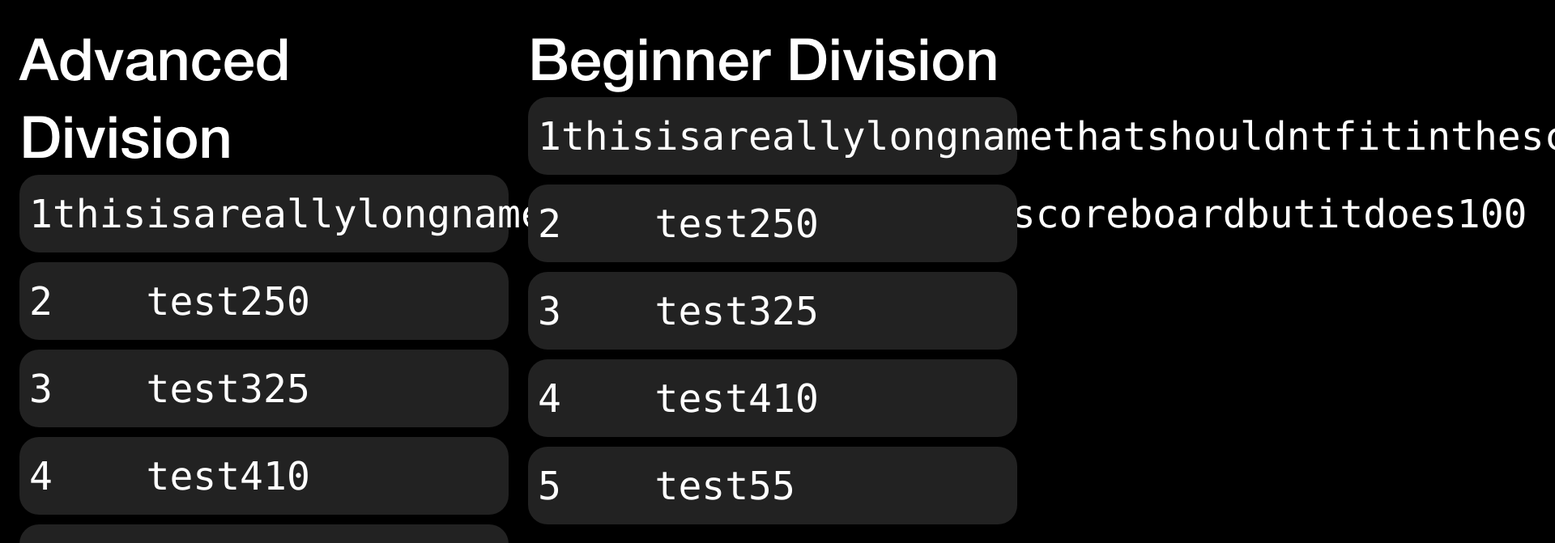
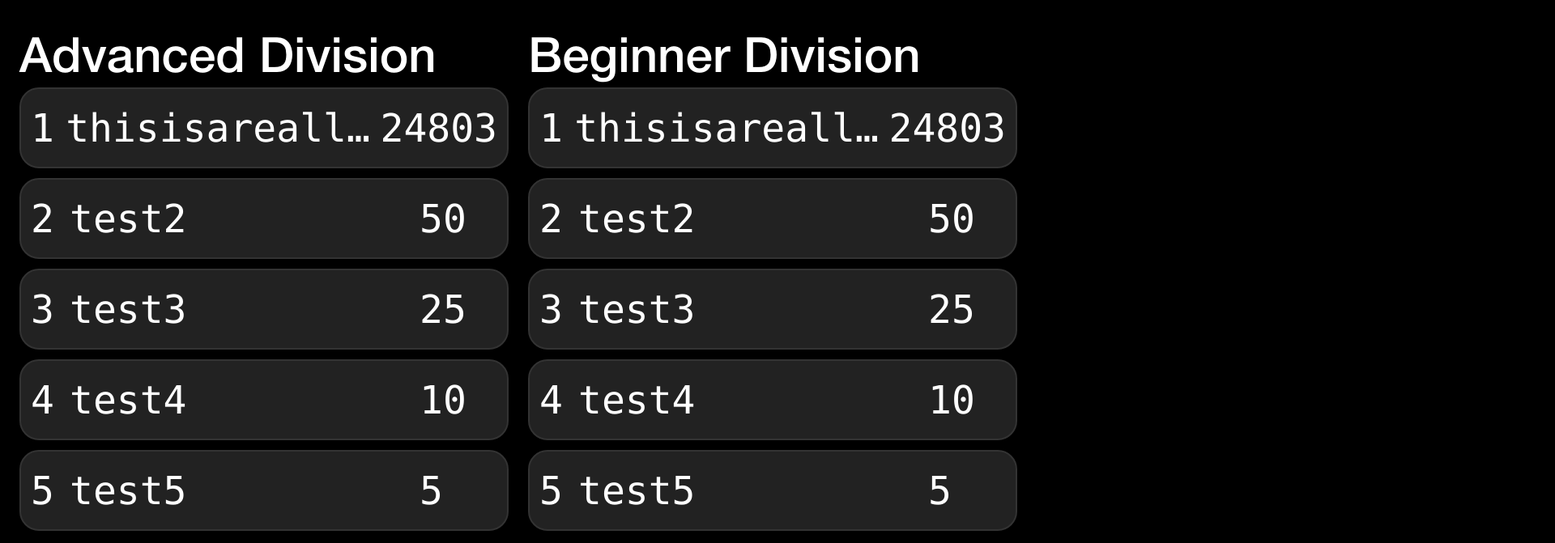
Before and after one commit to sigpwny/fallctf-2024-signage, a Next.js app: page /scoreboard in a window 1280 px wide. Shown: the top 671 px of the page at 81% size, 1920 px wide, since content can reach past the window. Built offline with nearby package versions, Linux system fonts and the light colour scheme.

Commit message:
Styling changes

```diff
--- a/src/app/(new-signage)/scoreboard/page.tsx
+++ b/src/app/(new-signage)/scoreboard/page.tsx
@@ -5,7 +5,7 @@ export default function ScoreboardPage() {
   return (
     <div className="grid grid-cols-2 gap-2 p-2">
       <div className="flex flex-col">
-        <span className="font-medium text-2xl">
+        <span className="font-medium text-xl">
           Advanced Division
         </span>
         <Scoreboard
@@ -15,7 +15,7 @@ export default function ScoreboardPage() {
         />
       </div>
       <div className="flex flex-col">
-        <span className="font-medium text-2xl">
+        <span className="font-medium text-xl">
           Beginner Division
         </span>
         <Scoreboard
--- a/src/components/Scoreboard/index.tsx
+++ b/src/components/Scoreboard/index.tsx
@@ -23,7 +23,7 @@ export default function Scoreboard(data: ScoreboardProps) {
       account_id: 1,
       account_type: "user",
       name: "thisisareallylongnamethatshouldntfitinthescoreboardbutitdoes",
-      score: 100,
+      score: 24803,
       pos: 1,
     },
     {
@@ -92,14 +92,16 @@ export default function Scoreboard(data: ScoreboardProps) {
       {scoreboard.length != 0 ? (
         <>
           {scoreboard.filter((user, idx) => idx < display_limit).map((user, idx) => (
-            <div key={idx} className="flex flex-row bg-surface rounded-lg p-1">
-              <span className="flex flex-col w-[5ch] font-mono">
+            <div key={idx} className="flex flex-row bg-surface-100 border-surface-150 border-2 rounded-lg p-1">
+              <span className="flex flex-col basis-1/12 font-mono">
                 {idx + 1}
               </span>
-              <span className="flex flex-col font-mono">
-                {user.name}
+              <span className="flex flex-col basis-9/12 font-mono overflow-hidden">
+                <span className="whitespace-nowrap overflow-hidden text-ellipsis min-w-0">
+                  {user.name}
+                </span>
               </span>
-              <span className="flex flex-col w-[5ch] font-mono">
+              <span className="flex flex-col basis-2/12 font-mono">
                 {user.score}
               </span>
             </div>
--- a/tailwind.config.ts
+++ b/tailwind.config.ts
@@ -16,7 +16,10 @@ const config: Config = {
       colors: {
         "yellow-dark": "rgba(255, 178, 0, 1.0)",
         "yellow-light": "rgba(255, 255, 0, 1.0)",
-        "surface": "rgba(34, 34, 34, 1.0)",
+        "surface": {
+          "100": "rgba(34, 34, 34, 1.0)",
+          "150": "rgba(51, 51, 51, 1.0)",
+        },
       },
       container: {
         center: true,
```
